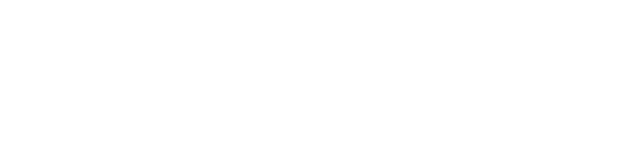
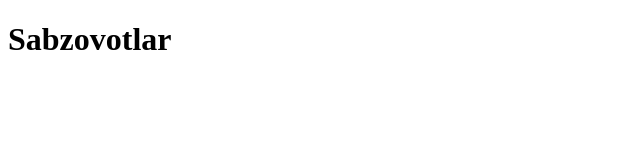
Before and after one commit to Donyorbek944/Market1, a plain HTML site: page index.html in a window 1280 px wide. Shown: the whole page, without its empty margins (0-640 px from the left). Drawn offline with Linux system fonts and the light colour scheme.

Commit message:
Ikkinchi Commit

```diff
--- a/index.html
+++ b/index.html
@@ -5,6 +5,6 @@
         <title>Title</title>
     </head>
     <body>
-
+        <h1>Sabzovotlar</h1>
     </body>
 </html>
```
